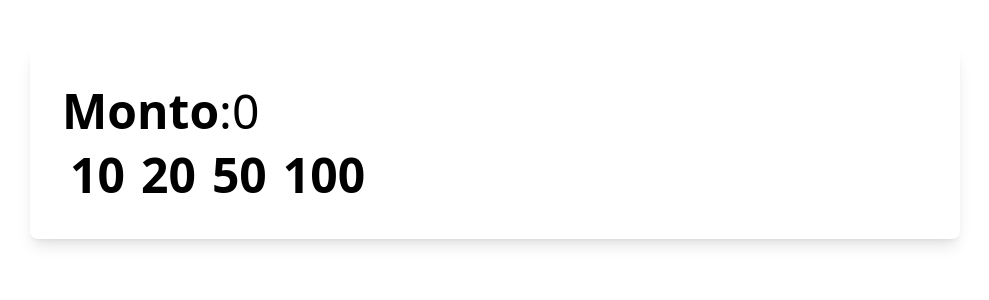
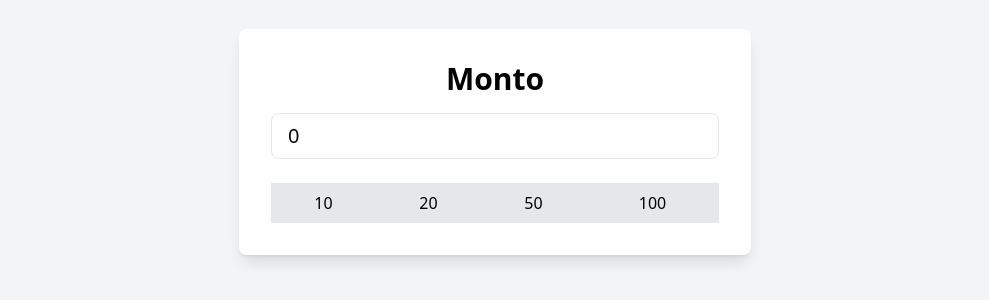
Before and after one commit to chandro-dev/cajero, a React (Vite) app: page / in a window 1280 px wide. Shown: the part 258-558 px from the top of the page, without its empty margins (145-1134 px from the left). Built offline with nearby package versions, Linux system fonts and the light colour scheme.

Commit message:
change UI and UX

```diff
--- a/src/App.jsx
+++ b/src/App.jsx
@@ -27,8 +27,8 @@ function App() {
       if ((i == 4) && (auxiliar != monto)) {
         resultado.push([]);
         acarreo++;
-        for(var g=0;g<acarreo;g++){
-          resultado[resultado.length-1][g]=0;
+        for (var g = 0; g < acarreo; g++) {
+          resultado[resultado.length - 1][g] = 0;
         }
         i = acarreo;
       }
@@ -46,40 +46,53 @@ function App() {
 
   calcularDenominaciones();
   return (
-    <>
-      <div className=" text-5xl	flex justify-center items-center min-h-screen">
-        <div className="bg-white p-8 rounded-lg shadow-lg text-center">
-          <h2><strong>Monto</strong>:<input
+    <div className="flex justify-center items-center min-h-screen bg-gray-100 p-4">
+      <div className="bg-white p-6 md:p-8 rounded-lg shadow-lg w-full max-w-md md:max-w-lg text-center">
+        <h2 className="text-2xl md:text-3xl font-semibold mb-4">Monto</h2>
+        <div className="mb-6">
+          <input
             type="number"
             value={monto}
             onChange={manejarCambio}
-          /></h2>
-          <table className="table-fixed">
+            className="w-full px-4 py-2 border rounded-lg text-xl focus:outline-none focus:ring-2 focus:ring-blue-500"
+            placeholder="Ingrese el monto"
+          />
+        </div>
+        <div className="overflow-x-auto">
+          <table className="w-full table-auto">
             <thead>
               <tr>
                 {denominaciones.map((denominacion, index) => (
-                  <th className="p-2" key={index}>{denominacion}</th>
+                  <th
+                    className="p-2 bg-gray-200 text-sm md:text-base font-medium"
+                    key={index}
+                  >
+                    {denominacion}
+                  </th>
                 ))}
               </tr>
             </thead>
             <tbody>
-
               {resultado.map((fila, filaIndex) => (
-                <tr key={filaIndex} className={fila}>
+                <tr
+                  key={filaIndex}
+                  className={filaIndex % 2 === 0 ? 'bg-gray-100' : 'bg-white'}
+                >
                   {fila.map((denominacion, index) => (
-                    <td className="p-2" key={index}>{denominacion}</td>
+                    <td
+                      className="p-2 text-sm md:text-base text-center"
+                      key={index}
+                    >
+                      {denominacion}
+                    </td>
                   ))}
                 </tr>
               ))}
             </tbody>
-
           </table>
         </div>
-
-        {/**Comentario */}
       </div>
-    </>
+    </div>
   );
 }
-
 export default App;
```
